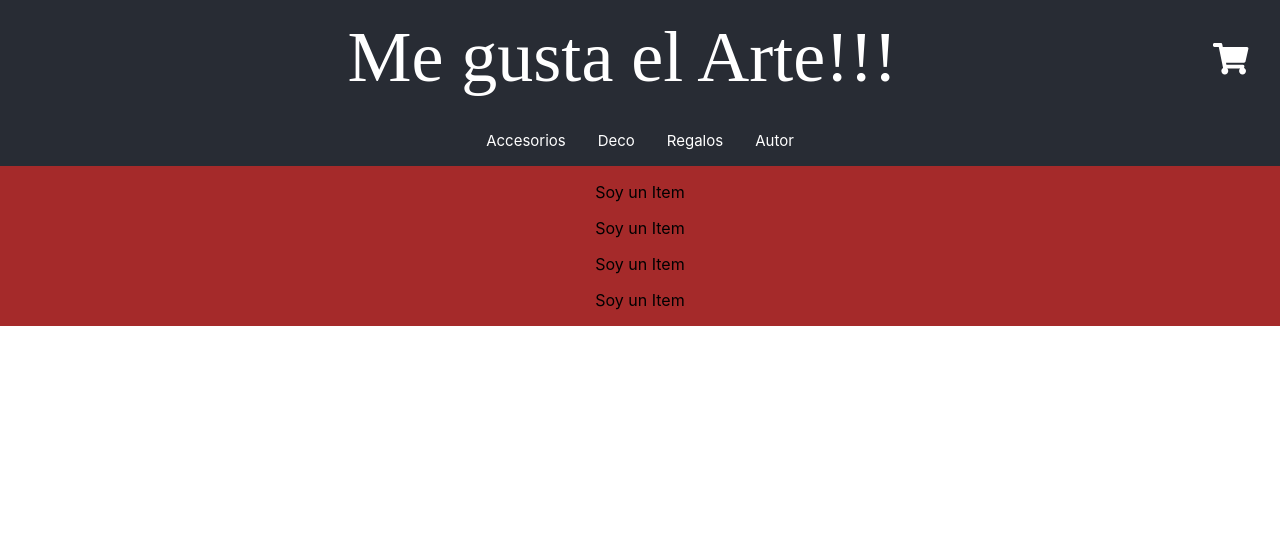
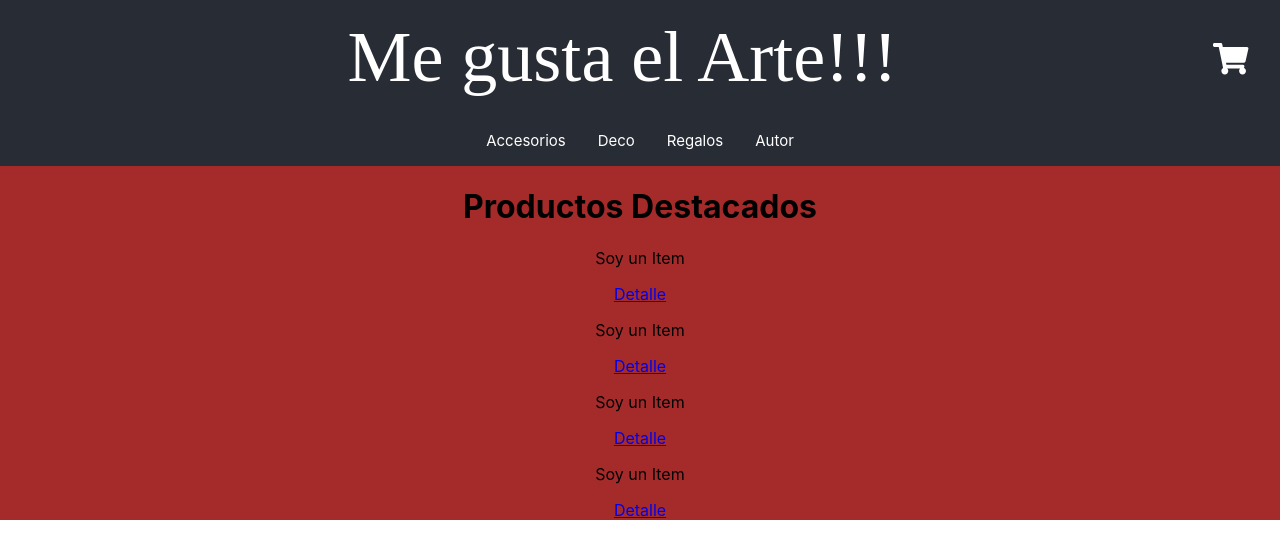
Before and after one commit to dharmachita/proyecto-react-coder, a React (Create React App) app: page / in a window 1280 px wide. Shown: the top 558 px of the page. Built offline with nearby package versions, Linux system fonts and the light colour scheme; a web font is replaced by a local one.

Commit message:
Se configuran rutas para ItemDetail

```diff
--- a/src/components/CategoriesNavList.jsx
+++ b/src/components/CategoriesNavList.jsx
@@ -12,7 +12,7 @@ export default function CatNavList(){
                     key={index}
                 >
                     <NavLink
-                    to={categoria.url}
+                    to={`/categoria${categoria.url}`}
                     className="text-link"
                     >
                         {categoria.cat}
--- a/src/components/Item.jsx
+++ b/src/components/Item.jsx
@@ -1,3 +1,12 @@
-export default function Item(){
-    return <p>Soy un Item</p>
+import {Link} from 'react-router-dom';
+
+export default function Item(props){
+    const {id} = props
+
+    return(
+    <>
+    <p>Soy un Item</p>
+    <Link to={`item/${id}`}>Detalle</Link>
+    </>
+    )
 }
--- a/src/components/ItemDetail.jsx
+++ b/src/components/ItemDetail.jsx
@@ -1,3 +1,8 @@
-export default function ItemDetail(){
-    return <p>Soy un ItemDetail</p>
+export default function ItemDetail(props){
+    const {titulo} = props;
+    return (
+        <>
+            <p>{titulo}</p>
+        </>
+    )
 }
--- a/src/components/containers/ItemDetailContainer.jsx
+++ b/src/components/containers/ItemDetailContainer.jsx
@@ -1,3 +1,16 @@
+import ItemDetail from '../ItemDetail';
+import {useParams} from 'react-router-dom';
+import productos from '../../utils/productos.json';
+
 export default function ItemDetailContainer(){
-    return <p>Soy un item detail container</p>
+
+    const {itemid} = useParams();
+    // eslint-disable-next-line
+    const producto = productos.find(prod=>prod.id==itemid);
+
+    return(
+        <ItemDetail
+            titulo={producto.titulo}
+        />
+    )
 }
--- a/src/components/containers/ItemListContainer.jsx
+++ b/src/components/containers/ItemListContainer.jsx
@@ -3,11 +3,13 @@ import api from '../../utils/productos.json';
 import {useState,useEffect} from 'react';
 import Item from '../Item';
 import Error from '../Error';
+import {useParams} from 'react-router-dom';
 
 export default function ItemListContainer(){
 
-    const [productos,setProductos] = useState([]);
-    const [error,setError] = useState();
+	const {catid} = useParams();
+   const [productos,setProductos] = useState([]);
+   const [error,setError] = useState();
 
     //Emulación de búsqueda de datos en API
     const buscarEnApi = new Promise((resolve,reject)=>{
@@ -33,7 +35,9 @@ export default function ItemListContainer(){
     return(
         <div className="itemList">
             {
-                error?
+					<>
+					<h1>{catid?catid:`Productos Destacados`}</h1>
+                {error?
                 	<Error
                      mensaje={error}
 						/>:
@@ -41,6 +45,7 @@ export default function ItemListContainer(){
                     productos.map(producto=>
 							<Item
 								key={producto.id}
+								id={producto.id}
 								title={producto.titulo}
 								img={producto.url}
 								price={producto.precio}
@@ -49,6 +54,8 @@ export default function ItemListContainer(){
 							/>
 						  ):
                     <Bars />
+						}
+					</>
             }
 
         </div>
```
Also changed, not shown: 1 other file (tests, documents, lock files or other folders).
